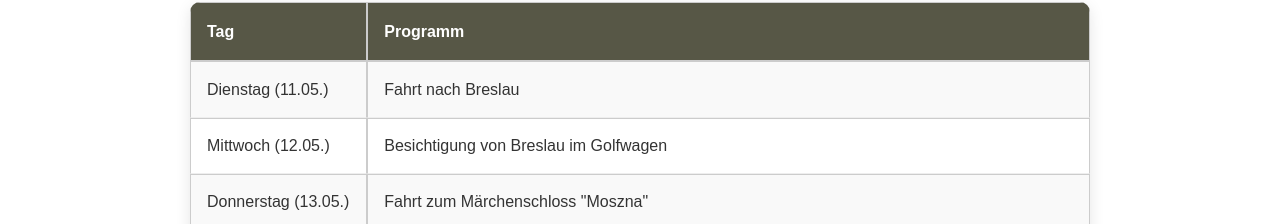
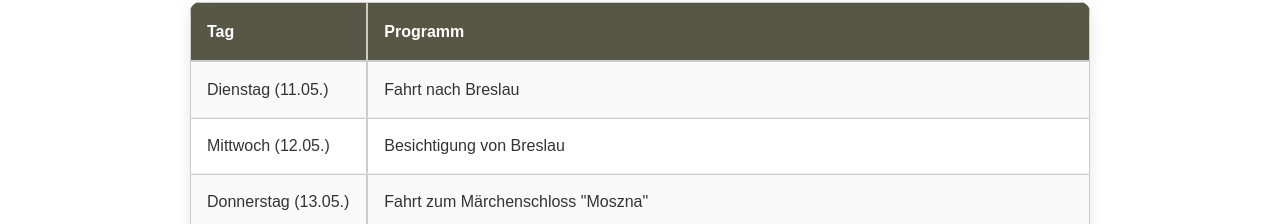
Before and after one commit to VolvicTouch/niuniasreisen, a plain HTML site: page krakau.html in a window 1280 px wide. Shown: the part 564-788 px from the top of the page. Drawn offline with Linux system fonts and the light colour scheme.

Commit message:
Update krakau.html

```diff
--- a/krakau.html
+++ b/krakau.html
@@ -29,7 +29,7 @@
     <table>
       <tr><th>Tag</th><th>Programm</th></tr>
       <tr><td>Dienstag (11.05.)</td><td>Fahrt nach Breslau</td></tr>
-      <tr><td>Mittwoch (12.05.)</td><td>Besichtigung von Breslau im Golfwagen</td></tr>
+      <tr><td>Mittwoch (12.05.)</td><td>Besichtigung von Breslau</td></tr>
       <tr><td>Donnerstag (13.05.)</td><td>Fahrt zum Märchenschloss "Moszna"</td></tr>
       <tr><td>Freitag (14.05.)</td><td>Fahrt zum Königin Louire Stollen in Zabrze mit Bootsfahrt. Anschließend weiterfahrt nach Krakau</td></tr>
       <tr><td>Samstag (15.05.)</td><td>Stadtrundfahrt durch Krakau</td></tr>
```
